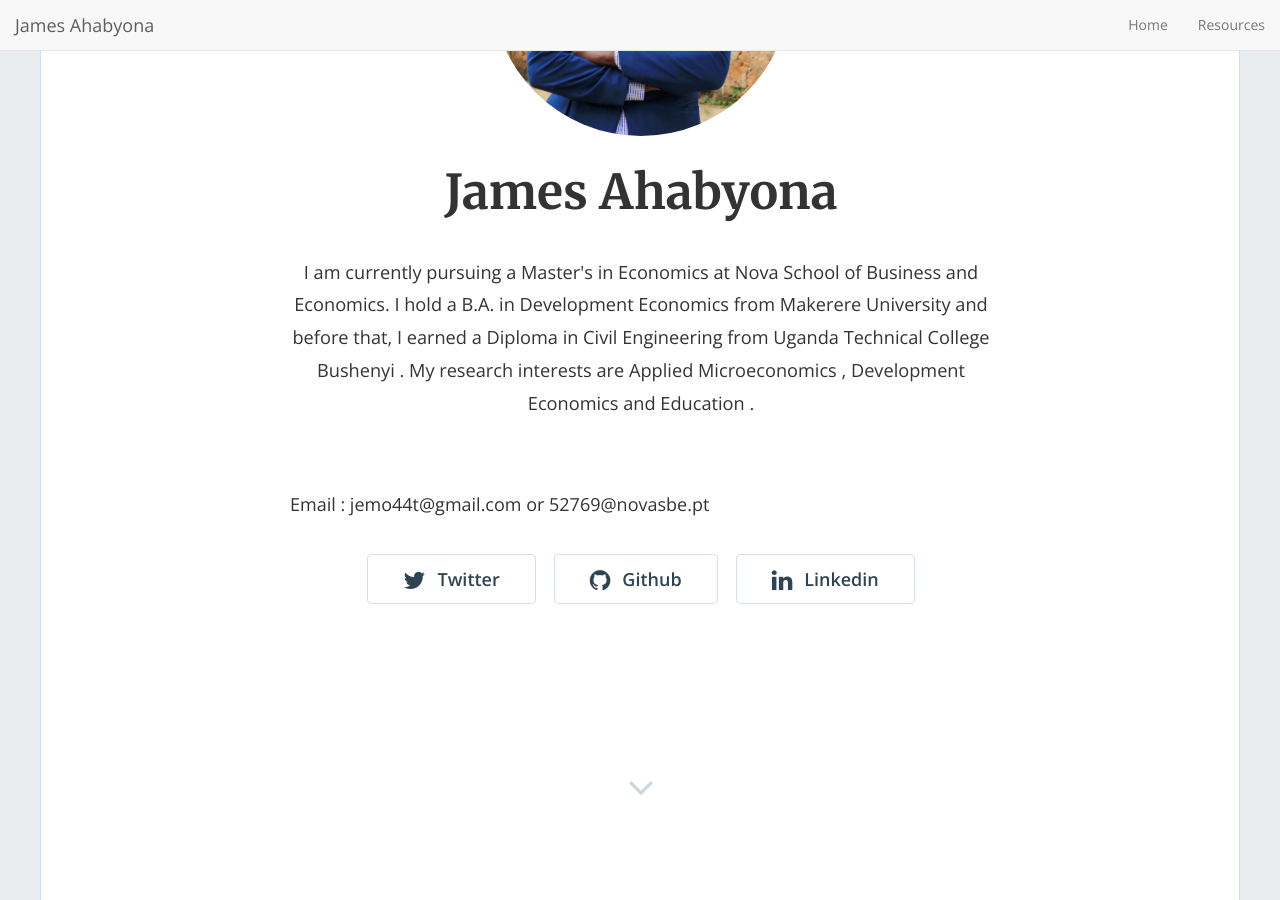
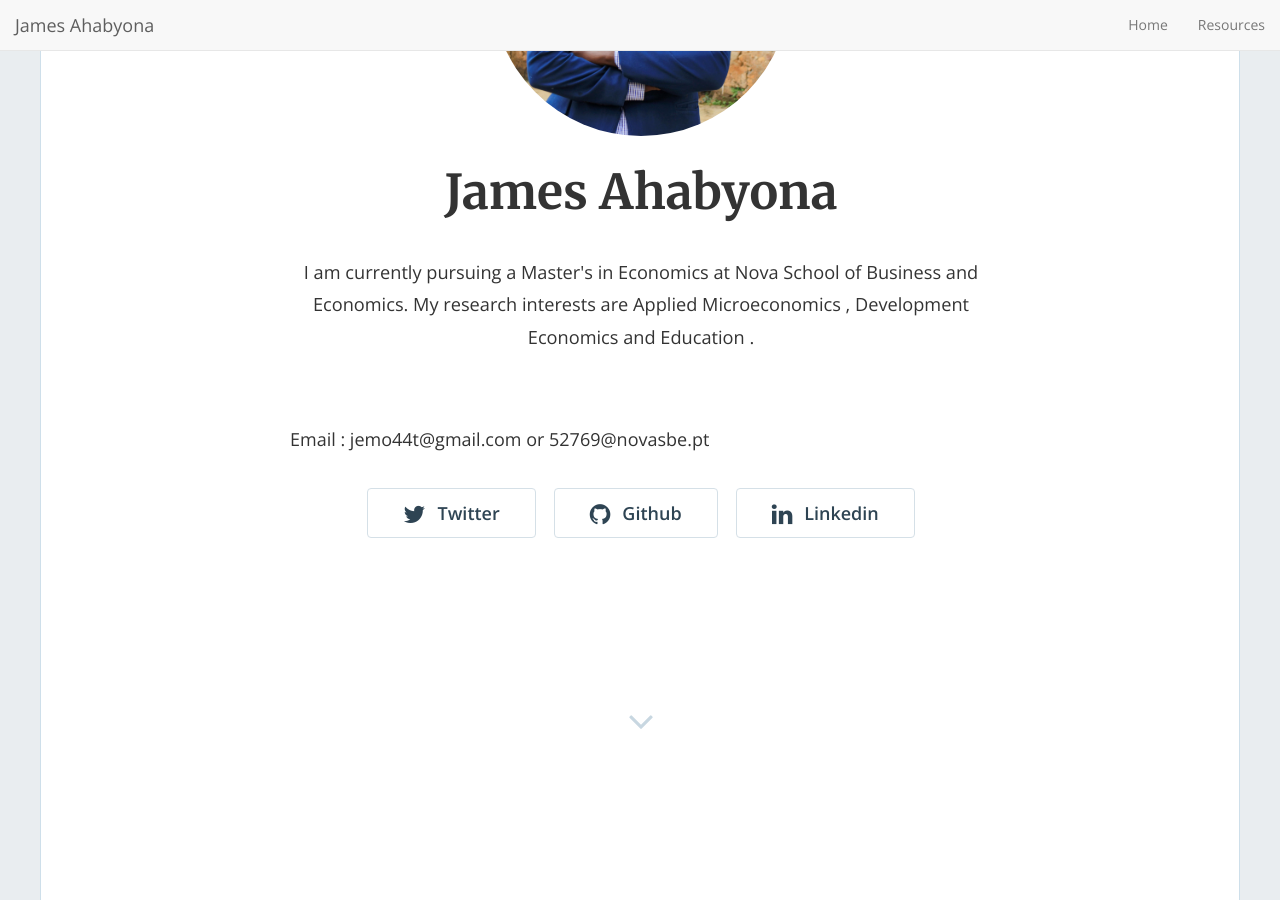
Before and after one commit to mariaelenaguer/mariaelenaguer.github.io, a Jekyll site: the page built from index.html, in a window 1280 px wide and 900 px high, scrolled down 327 px. Built offline with Jekyll 4.4.1, drawn with Linux system fonts in a browser that asks for light colours; nearby versions of some CDN libraries; the list of posts is cut into pages by our own code.

Commit message:
Update _config.yml

```diff
--- a/_config.yml
+++ b/_config.yml
@@ -15,7 +15,7 @@
 # in the templates via {{ site.myvariable }}.
 title: "James Ahabyona"
 email: 'jemo44t@gmail.com'
-description: "I am currently pursuing a Master's in Economics at Nova School of Business and Economics. I hold a B.A. in Development Economics from Makerere University and before that, I earned a Diploma in Civil Engineering from Uganda Technical College Bushenyi . My research interests are Applied Microeconomics , Development Economics and Education ."
+description: "I am currently pursuing a Master's in Economics at Nova School of Business and Economics. My research interests are Applied Microeconomics , Development Economics and Education ."
 baseurl: "" # the subpath of your site, e.g. /blog
 url: "https://jamesahabyona.github.io/" # the base hostname & protocol for your site, e.g. https://example.com
 twitter_username: 'a_ha256'
```
